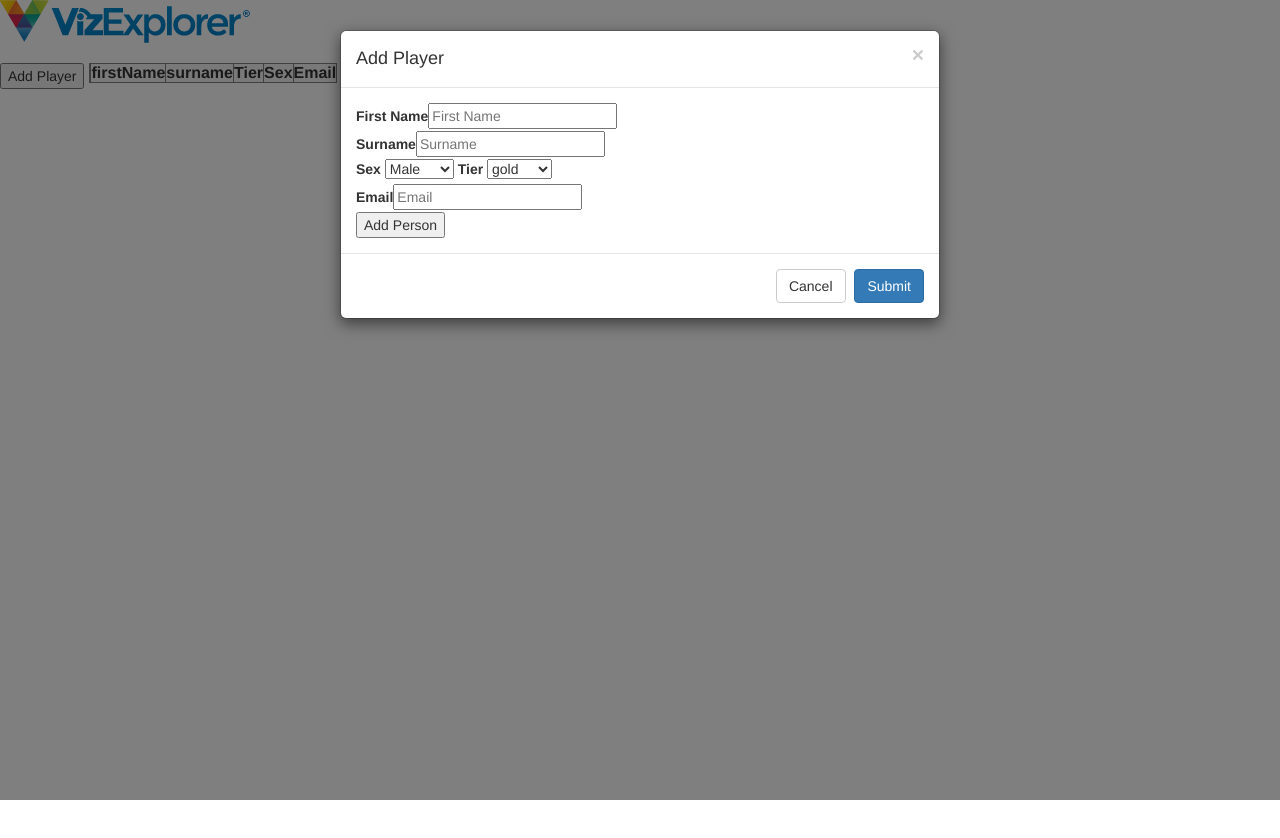
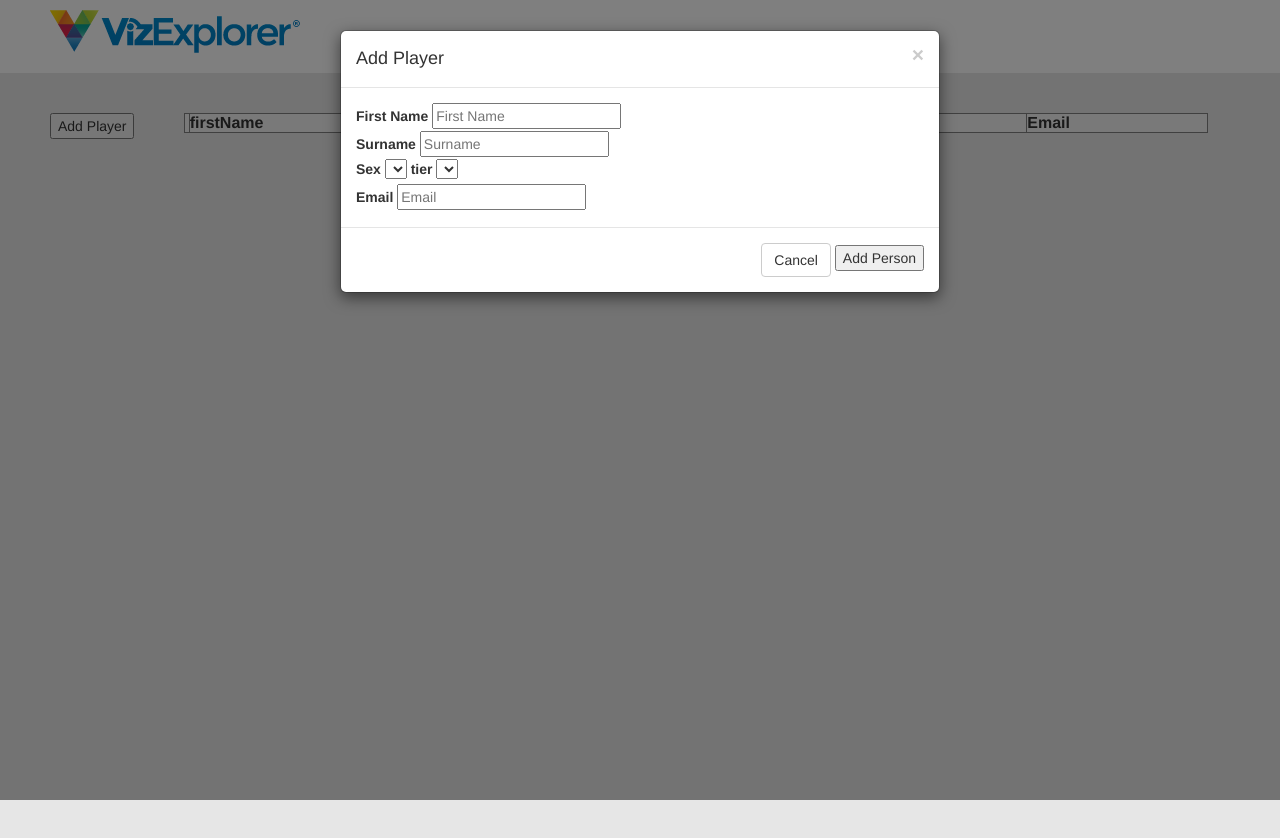
Before and after one commit to selemon/Vix, a plain HTML site: page index.html in a window 1280 px wide. Both pictures are taken after a click on the button "Add Player". Drawn offline with nearby package versions, Linux system fonts and the light colour scheme.

Commit message:
fixing css

```diff
--- a/index.html
+++ b/index.html
@@ -7,6 +7,11 @@
             border: 1px solid grey;
             border-collapse: collapse;
             padding: 5px;
+
+         }
+
+         table{
+          width: 80%;
          }
 
          table tr:nth-child(odd) {
@@ -23,11 +28,19 @@
            height: 100%;
            margin-right: 10px;
            float: left;
+           background-color: #e6e6e6;
          }
          .child_div_1 {
            float: left;
-           margin-right: 5px;
+           margin-right: 50px;
+           margin-left: 50px;
          }
+         #logo{
+          margin-left: 50px;
+          margin-top: 10px;
+         }
+
+
       </style>
       <link rel="stylesheet" href="http://maxcdn.bootstrapcdn.com/bootstrap/3.3.7/css/bootstrap.min.css">
   <script src="https://ajax.googleapis.com/ajax/libs/jquery/1.12.4/jquery.min.js"></script>
@@ -37,10 +50,12 @@
    </head>
    <body>
       <div>
-         <div><img src="Viz_logo.png"></div>
+         <div id="logo"><img src="Viz_logo.png"></div>
       </div>
       <br>
       <div id="parent_div_1">
+        <br>
+        <br>
          <div class="child_div_1"><button ng-click="addPlayer" data-toggle="modal" data-target="#myModal">Add Player</button></div>
          <div ng-app = "" ng-controller = "playerController" >
 
@@ -55,11 +70,11 @@
             </tr>
 
             <tr ng-repeat = "player in players">
-               <td>{{ player.id }}</td>
+               <td><div ng-attr-id="{{$index + 1}}"></div></td>
                <td>{{ player.firstName }}</td>
                <td>{{ player.surname }}</td>
-               <td><img ng-src="{{ player.Tier }}" alt="Description" /></td>
-               <td><img ng-src="{{ player.Sex }}" alt="Description" /></td>
+               <td><img ng-src="tier_{{ player.Tier }}.png" alt="Description" /></td>
+               <td><img ng-src="icon-{{ player.Sex }}.png" alt="Description" /></td>
                <td>{{ player.Email }}</td>
             </tr>
          </table>
@@ -82,25 +97,26 @@
           <!-- <p>Some text in the modal.</p> -->
 
           <fieldset>
-          <label>First Name</label><input type="text" ng-model="name" placeholder="First Name" ><br />
-          <label>Surname</label><input type="text" ng-model="surname" placeholder="Surname" ><br />
+          <label>First Name </label>
+          <input type="text" ng-model="name" placeholder="First Name" ><br />
+          <label>Surname </label>
+          <input type="text" ng-model="surname" placeholder="Surname" ><br />
           <!-- Sex -->
-                 <label>Sex</label>
-                 <select id='sex'>
+                 <label>Sex </label>
+                 <!-- <select id='sex'>
                     <option value="male">Male</option>
                     <option value="female">Female</option>
-                  </select>
+                  </select> -->
+               <select data-ng-options="o.sex for o in options" data-ng-model="selectedOption"></select>
 
 
                <!-- Tier -->
-               <label>Tier</label>
-               <select id='tier'>
-                       <option value="gold">gold</option>
-                       <option value="bronze">bronze</option>
-                       <option value="silver">silver</option>
-                     </select> <br/>
-          <label>Email</label><input type="text" ng-model="email" placeholder="Email" ><br />
-          <button type="button" ng-click="addPerson()">Add Person</button>
+               <label>tier </label>
+               <select data-ng-options="o.tier for o in options2" data-ng-model="selectedOptionTier"></select>
+               <br/>
+          <label>Email </label>
+          <input type="text" ng-model="email" placeholder="Email" ><br />
+
           </fieldset>
 
 
@@ -115,7 +131,7 @@
         </div>
         <div class="modal-footer">
           <button type="button" class="btn btn-default" data-dismiss="modal">Cancel</button>
-                 <button type="button" class="btn btn-primary" ng-click="addPlayer()">Submit</button>
+                 <button type="button" ng-click="addPerson()">Add Person</button>
         </div>
       </div>
 
@@ -139,8 +155,10 @@
       <script>
          function playerController($scope,$http) {
             var url = "data.json";
-
-
+            $scope.options = [{ sex: "male" }, { sex: "female"}];
+            $scope.options2 = [{tier: "gold"}, {tier: "bronze"}, {tier: "silver"}];
+            $scope.selectedOption = $scope.options[0];
+            $scope.selectedOptionTier = $scope.options2[0];
 
             $http.get(url).success( function(response) {
                $scope.players = response;
@@ -148,11 +166,20 @@
 
 
 
+
+
+
                 $scope.addPerson = function(){
+
+
+                  // $scope.selectedOption = $scope.options[1];
+
                   var person = {
                       firstName: $scope.name,
                       surname: $scope.surname,
-                      Email: $scope.email,
+                      Sex: $scope.selectedOption.sex,
+                      Tier: $scope.selectedOptionTier.tier,
+                      Email: $scope.email
                   };
 
                   $scope.players.push(person);
```
